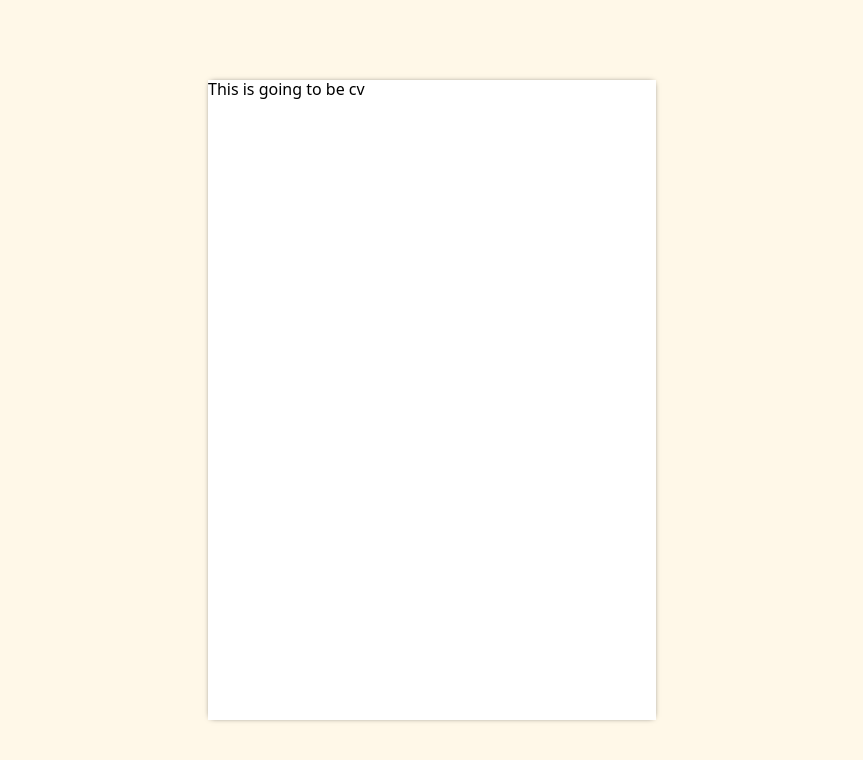
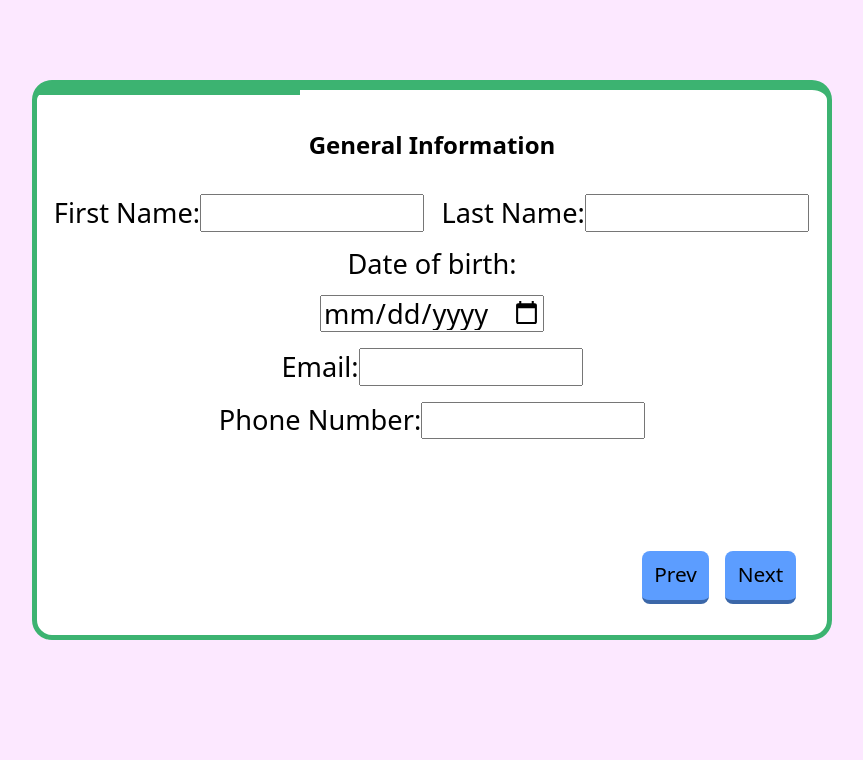
Before and after one commit to ziko1905/cv-builder, a React (Vite) app: page / in a window 1280 px wide. Shown: the top 760 px of the page, without its empty margins (208-1071 px from the left). Built offline with nearby package versions, Linux system fonts and the light colour scheme.

Commit message:
Replace input values to default values

```diff
--- a/src/App.css
+++ b/src/App.css
@@ -1,3 +1,3 @@
 :root {
-  background-color: rgb(255, 248, 232);
+  background-color: rgb(252, 232, 255);
 }
--- a/src/components/inputPrompt.jsx
+++ b/src/components/inputPrompt.jsx
@@ -56,32 +56,33 @@ export function CreationInput() {
 }
 
 function GeneralForm({callBacks, values}) {
-
+    console.log(values)
     return (
         <>
             <h2>General Information</h2>
             <form action="">
-                <InputAndLabel {...callBacks} value={values.firstname} label={"First Name: "} id="firstname" name="user-first-name"/>
-                <InputAndLabel {...callBacks} value={values.lastname} label={"Last Name: "} id="lastname" name="userlastname"/>
-                <InputAndLabel {...callBacks} value={values.birthdate} chlClassName={"grid-wide"} divide={true} label={"Date of birth: "} type="date" id="birthdate" name="userbirthdate"/>
-                <InputAndLabel {...callBacks} value={values.email} className={"grid-wide"} label={"Email: "} type="email" id="email" name="useremail"/>
-                <InputAndLabel {...callBacks} value={values.phone} className={"grid-wide"} label={"Phone Number: "} type="tel" id="phone" name="userphone"/>
+                <InputAndLabel {...callBacks} defaultValue={values.firstname} label={"First Name: "} id="firstname" name="user-first-name"/>
+                <InputAndLabel {...callBacks} defaultValue={values.lastname} label={"Last Name: "} id="lastname" name="userlastname"/>
+                <InputAndLabel {...callBacks} defaultValue={values.birthdate} chlClassName={"grid-wide"} divide={true} label={"Date of birth: "} type="date" id="birthdate" name="userbirthdate"/>
+                <InputAndLabel {...callBacks} defaultValue={values.email} className={"grid-wide"} label={"Email: "} type="email" id="email" name="useremail"/>
+                <InputAndLabel {...callBacks} defaultValue={values.phone} className={"grid-wide"} label={"Phone Number: "} type="tel" id="phone" name="userphone"/>
             </form>
         </>
     )
 }
 
 function EductionForm({callBacks, values}) {
+    console.log(values)
     const date = new Date()
     return (
         <>
         <h2>Education Information</h2>
         <form className="edu-form" action="">
-            <InputAndLabel {...callBacks} value={values.schoolname} label={"School name: "} id={"schoolname"} name={"userschoolname"}/>
-            <InputAndLabel {...callBacks} value={values.title} label={"Title: "} id={"title"} name={"usertitle"}/>
+            <InputAndLabel {...callBacks} defaultValue={values.schoolname} label={"School name: "} id={"schoolname"} name={"userschoolname"}/>
+            <InputAndLabel {...callBacks} defaultValue={values.title} label={"Title: "} id={"title"} name={"usertitle"}/>
             <div className="study-years-div">
-                <InputAndLabel {...callBacks} value={values.studystart} min={"1900"} max={date.getFullYear()} type="number" label={"Studying started(year): "} id={"studystart"} name={"userstudystart"}/>
-                <InputAndLabel {...callBacks} value={values.studyend} min={"1900"} max={date.getFullYear()} type="number" label={"Ended(year): "} id={"studyend"} name={"userstudyend"}/>
+                <InputAndLabel {...callBacks} defaultValue={values.studystart} min={"1900"} max={date.getFullYear()} type="number" label={"Studying started(year): "} id={"studystart"} name={"userstudystart"}/>
+                <InputAndLabel {...callBacks} defaultValue={values.studyend} min={"1900"} max={date.getFullYear()} type="number" label={"Ended(year): "} id={"studyend"} name={"userstudyend"}/>
             </div>
         </form>
         </>
@@ -89,6 +90,7 @@ function EductionForm({callBacks, values}) {
 }
 
 function WorkForm({callBacks, values}) {
+    console.log(values)
     const [unitCreationDisplay, setUnitCreation] = useState(false)
     const [workId, setWorkId] = useState()
     const [nextId, setNextId] = useState(0)
--- a/src/main.jsx
+++ b/src/main.jsx
@@ -6,6 +6,6 @@ import './index.css'
 
 createRoot(document.getElementById('root')).render(
   <StrictMode>
-    <App />
+    <CreationInput />
   </StrictMode>,
 )
--- a/src/styles/inputs.css
+++ b/src/styles/inputs.css
@@ -5,6 +5,7 @@
   align-content: start;
   gap: 1rem;
 
+  background-color: white;
   position: relative;
   min-height: 35rem;
   max-height: 35rem;
@@ -127,6 +128,7 @@ button:active {
 
 .experience-div {
   min-width: 80%;
+  max-width: 80%;
   display: grid;
   align-self: start;
   gap: 1rem 0;
```
Also changed, not shown: src/assets/preset.js (added).
